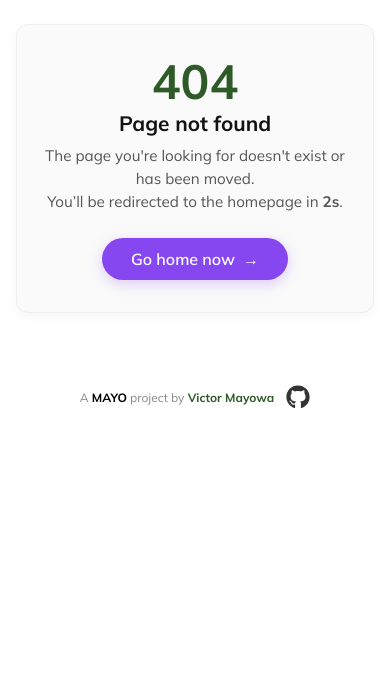
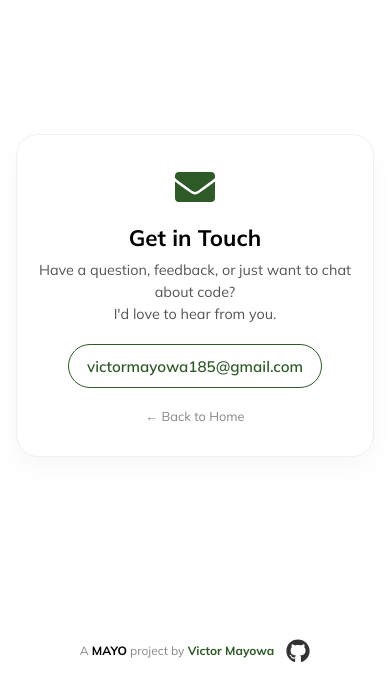
Before and after one commit to victormayowa185/mayo-river-ai, a React (Vite) app in the folder frontend/: page /contact in a window 390 px wide. Before the commit this address had no page. Shown: the top 700 px of the page. Built offline with nearby package versions, Linux system fonts and the light colour scheme.

Commit message:
created the contact page

```diff
--- a/frontend/index.html
+++ b/frontend/index.html
@@ -16,6 +16,6 @@
   </head>
   <body>
     <div id="root"></div>
-    <script type="module" src="/src/main.jsx"></script>
+    <script type="module" src="/src/main.tsx"></script>
   </body>
 </html>
--- a/frontend/src/App.tsx
+++ b/frontend/src/App.tsx
@@ -1,16 +1,39 @@
+import { useState, useEffect } from "react";
 import { BrowserRouter, Routes, Route } from "react-router-dom";
 import HomePage from "./pages/HomePage";
-import SolverPage from "./pages/SolverPage"; // we'll build this next
-import NotFound from "./pages/NotFound"; // you already have this
-import Footer from "./components/Footer"; // you already have this
+import SolverPage from "./pages/SolverPage";
+import NotFound from "./pages/NotFound";
+import Footer from "./components/Footer";
+import Contact from "./pages/Contact";
+
+import Preloader from "./components/Preloader";
 
 function App() {
+  const [loading, setLoading] = useState(true);
+
+  useEffect(() => {
+    // Show the preloader for 2.5 seconds (adjust as you like)
+    const timer = setTimeout(() => {
+      setLoading(false);
+    }, 2500);
+
+    // Clean up the timer on unmount
+    return () => clearTimeout(timer);
+  }, []);
+
+  // While loading, only render the preloader
+  if (loading) {
+    return <Preloader />;
+  }
+
+  // Afterwards, the full app appears
   return (
     <BrowserRouter>
       <Routes>
         <Route path="/" element={<HomePage />} />
         <Route path="/solver" element={<SolverPage />} />
         <Route path="*" element={<NotFound />} />
+        <Route path="/contact" element={<Contact />} />
       </Routes>
       <Footer />
     </BrowserRouter>
--- /dev/null
+++ b/frontend/src/pages/Contact.tsx
@@ -0,0 +1,25 @@
+import { Link } from "react-router-dom";
+import { FaEnvelope } from "react-icons/fa";
+import "../styles/contact.css";
+
+const Contact = () => (
+  <div className="contact-container">
+    <div className="contact-card">
+      <FaEnvelope className="contact-icon" size={40} />
+      <h1>Get in Touch</h1>
+      <p className="contact-message">
+        Have a question, feedback, or just want to chat about code?
+        <br />
+        I'd love to hear from you.
+      </p>
+      <a href="mailto:victormayowa185@gmail.com" className="contact-email">
+        victormayowa185@gmail.com
+      </a>
+      <Link to="/" className="contact-back">
+        ← Back to Home
+      </Link>
+    </div>
+  </div>
+);
+
+export default Contact;
--- /dev/null
+++ b/frontend/src/styles/contact.css
@@ -0,0 +1,292 @@
+.contact-container {
+  min-height: 70vh;
+  display: flex;
+  align-items: center;
+  justify-content: center;
+  padding: 2rem;
+  background-color: #ffffff;
+  font-family: 'Mulish', sans-serif;
+  overflow:  !important;
+}
+
+.contact-card {
+  max-width: 500px;
+  width: 100%;
+  padding: 3rem 2rem;
+  background: #ffffff;
+  border-radius: 32px;
+  box-shadow: 0 20px 40px rgba(0, 0, 0, 0.04);
+  border: 1px solid #f0f0f0;
+  text-align: center;
+}
+
+.contact-icon {
+  color: #2d5a27;
+  margin-bottom: 1rem;
+}
+
+.contact-card h1 {
+  font-size: 2rem;
+  font-weight: 700;
+  color: #000000;
+  margin-bottom: 0.75rem;
+}
+
+.contact-message {
+  font-size: 1.1rem;
+  color: #555;
+  line-height: 1.6;
+  margin-bottom: 2rem;
+}
+
+.contact-email {
+  display: inline-block;
+  font-size: 1.2rem;
+  font-weight: 600;
+  color: #2d5a27;
+  text-decoration: none;
+  margin-bottom: 2rem;
+  padding: 0.75rem 1.5rem;
+  border: 1.5px solid #2d5a27;
+  border-radius: 60px;
+  transition: all 0.2s ease;
+}
+
+.contact-email:hover {
+  background: #8647f0;
+  color: #ffffff;
+  transform: translateY(-1px);
+  box-shadow: 0 8px 16px rgba(92, 123, 255, 0.2);
+}
+
+.contact-back {
+  display: block;
+  color: #888;
+  font-size: 0.95rem;
+  text-decoration: none;
+  transition: color 0.2s;
+}
+
+.contact-back:hover {
+  color: #2d5a27;
+}
+
+
+/* ==================== TABLET (600px - 799px) ==================== */
+@media (max-width: 799px) and (min-width: 600px) {
+  .contact-container {
+    min-height: 70vh;
+    padding: 2rem 1.25rem;
+  }
+
+  .contact-card {
+    max-width: 450px;
+    padding: 2.5rem 1.5rem;
+    border-radius: 28px;
+  }
+
+  .contact-icon {
+    margin-bottom: 0.9rem;
+  }
+
+  .contact-card h1 {
+    font-size: 1.75rem;
+    margin-bottom: 0.7rem;
+  }
+
+  .contact-message {
+    font-size: 1rem;
+    line-height: 1.5;
+    margin-bottom: 1.6rem;
+  }
+
+  .contact-email {
+    font-size: 1.05rem;
+    padding: 0.65rem 1.3rem;
+    margin-bottom: 1.6rem;
+  }
+
+  .contact-back {
+    font-size: 0.9rem;
+  }
+}
+
+/* ==================== SMALL TO MEDIUM (481px - 599px) ==================== */
+@media (max-width: 599px) and (min-width: 481px) {
+  .contact-container {
+    min-height: 70vh;
+    padding: 2rem 1rem;
+  }
+
+  .contact-card {
+    max-width: 100%;
+    padding: 2.2rem 1.4rem;
+    border-radius: 24px;
+    box-shadow: 0 15px 30px rgba(0, 0, 0, 0.03);
+  }
+
+  .contact-icon {
+    margin-bottom: 0.8rem;
+  }
+
+  .contact-card h1 {
+    font-size: 1.6rem;
+    margin-bottom: 0.6rem;
+  }
+
+  .contact-message {
+    font-size: 0.95rem;
+    line-height: 1.5;
+    margin-bottom: 1.4rem;
+  }
+
+  .contact-email {
+    font-size: 1rem;
+    padding: 0.6rem 1.2rem;
+    border: 1.3px solid #2d5a27;
+    margin-bottom: 1.4rem;
+  }
+
+  .contact-back {
+    font-size: 0.85rem;
+  }
+}
+
+/* ==================== SMALL DEVICES (320px - 480px) ==================== */
+@media (max-width: 480px) {
+  .contact-container {
+    min-height: 70vh;
+    padding: 1.5rem 1rem;
+  }
+
+  .contact-card {
+    max-width: 100%;
+    padding: 2rem 1.2rem;
+    border-radius: 22px;
+    box-shadow: 0 12px 24px rgba(0, 0, 0, 0.03);
+  }
+
+  .contact-icon {
+    margin-bottom: 0.75rem;
+    font-size: 2.2rem;
+  }
+
+  .contact-card h1 {
+    font-size: clamp(1.4rem, 5vw, 1.75rem);
+    margin-bottom: 0.5rem;
+    font-weight: 700;
+  }
+
+  .contact-message {
+    font-size: 0.9rem;
+    color: #555;
+    line-height: 1.5;
+    margin-bottom: 1.2rem;
+  }
+
+  .contact-email {
+    display: inline-flex;
+    align-items: center;
+    justify-content: center;
+    font-size: 0.95rem;
+    font-weight: 600;
+    color: #2d5a27;
+    padding: 0.6rem 1.1rem;
+    border: 1.3px solid #2d5a27;
+    border-radius: 50px;
+    margin-bottom: 1.2rem;
+    min-height: 44px;
+    word-break: break-all;
+  }
+
+  .contact-email:active {
+    background: #2d5a27;
+    color: #ffffff;
+    transform: scale(0.98);
+  }
+
+  .contact-back {
+    display: block;
+    color: #888;
+    font-size: 0.8rem;
+    text-decoration: none;
+    transition: color 0.2s;
+  }
+
+  .contact-back:active {
+    color: #2d5a27;
+  }
+}
+
+/* ==================== LANDSCAPE ORIENTATION ==================== */
+@media (max-height: 600px) and (orientation: landscape) {
+  .contact-container {
+    min-height: 70vh;
+    padding: 1.5rem 1rem;
+  }
+
+  .contact-card {
+    padding: 1.8rem 1.2rem;
+    border-radius: 20px;
+  }
+
+  .contact-icon {
+    margin-bottom: 0.6rem;
+    font-size: 2rem;
+  }
+
+  .contact-card h1 {
+    font-size: clamp(1.2rem, 4vw, 1.6rem);
+    margin-bottom: 0.4rem;
+  }
+
+  .contact-message {
+    font-size: 0.85rem;
+    line-height: 1.4;
+    margin-bottom: 1rem;
+  }
+
+  .contact-email {
+    font-size: 0.9rem;
+    padding: 0.55rem 1rem;
+    margin-bottom: 1rem;
+  }
+
+  .contact-back {
+    font-size: 0.75rem;
+  }
+
+}
+
+/* ==================== TOUCH DEVICE OPTIMIZATION ==================== */
+@media (hover: none) and (pointer: coarse) {
+  .contact-email {
+    min-height: 48px;
+    min-width: 100%;
+  }
+
+  .contact-email:active {
+    background: #2d5a27;
+    color: #ffffff;
+    transform: scale(0.96);
+    box-shadow: 0 6px 12px rgba(92, 123, 255, 0.15);
+  }
+
+  .contact-back:active {
+    color: #2d5a27;
+    font-weight: 600;
+  }
+}
+
+/* ==================== ACCESSIBILITY & FOCUS STATES ==================== */
+.contact-email:focus-visible,
+.contact-back:focus-visible {
+  outline: 2px solid #2d5a27;
+  outline-offset: 2px;
+  border-radius: 4px;
+}
+
+/* ==================== SMOOTH TRANSITIONS ==================== */
+* {
+  box-sizing: border-box;
+}
```
Also changed, not shown: frontend/public/mayo.png (added), frontend/public/preloader.png (added), frontend/vercel.json (added).
